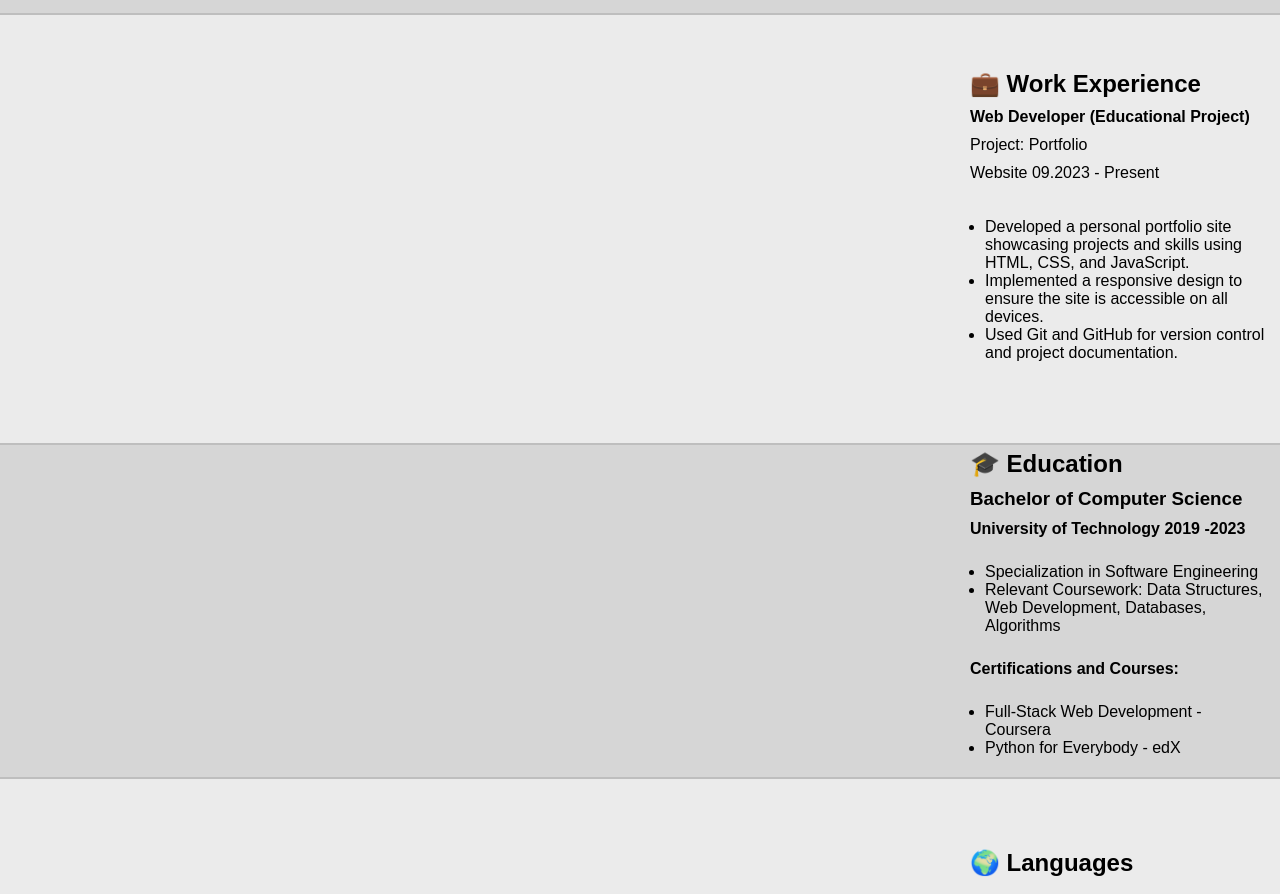
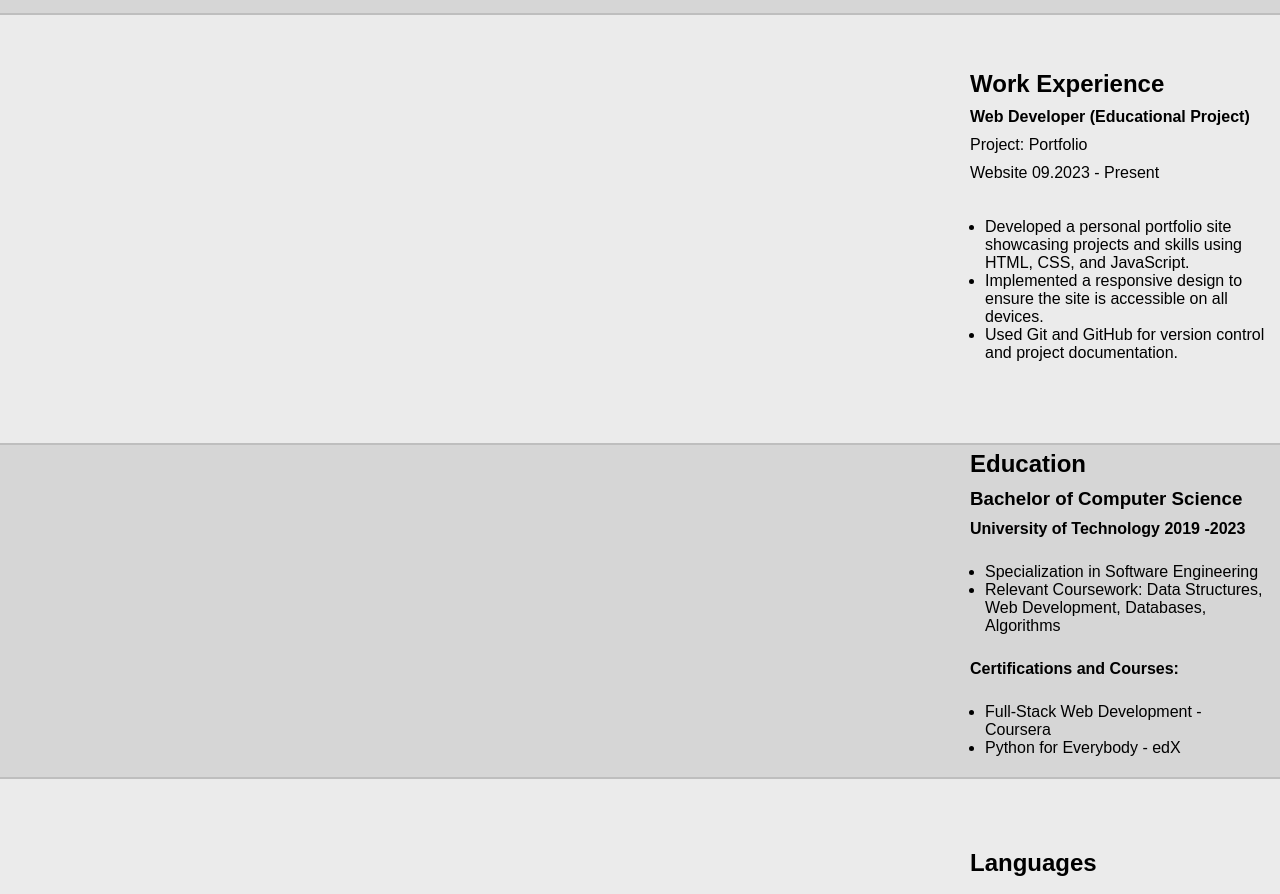
Before and after one commit to DanielGolonko/rsschool-cv, a plain HTML site: page index.html in a window 1280 px wide. Shown: the part 1218-2112 px from the top of the page. Drawn offline with Linux system fonts and the light colour scheme.

Commit message:
docs: Update index.html

```diff
--- a/index.html
+++ b/index.html
@@ -28,7 +28,7 @@
     </div>
 
     <div class="Brief">
-      <h2>🎯 Brief Self-Introduction</h2>
+      <h2> Brief Self-Introduction</h2>
 
       <p>
         I am an aspiring software developer with a passion for problem-solving
@@ -53,7 +53,7 @@
     </div>
 
     <div class="work">
-      <h2>💼 Work Experience</h2>
+      <h2> Work Experience</h2>
       <h4>Web Developer (Educational Project)</h4>
       <p>Project: Portfolio</p>
       <p>Website 09.2023 - Present</p>
@@ -73,7 +73,7 @@
     </div>
 
     <div class="education">
-      <h2>🎓 Education</h2>
+      <h2> Education</h2>
       <h3>Bachelor of Computer Science</h3>
       <h4>University of Technology 2019 -2023</h4>
       <ul>
@@ -92,7 +92,7 @@
     </div>
 
     <div class="languages">
-      <h2>🌍 Languages</h2>
+      <h2> Languages</h2>
       <ul>
         <li>English: Level: B2 (Advanced)</li>
         <li>Spanish Level: A2 (Beginner)</li>
```
